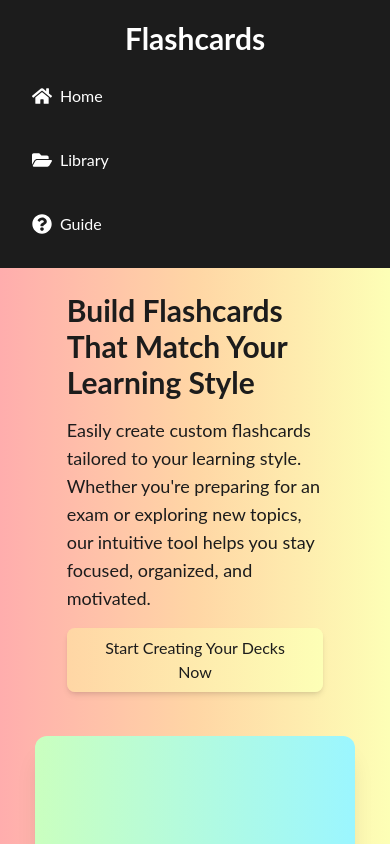
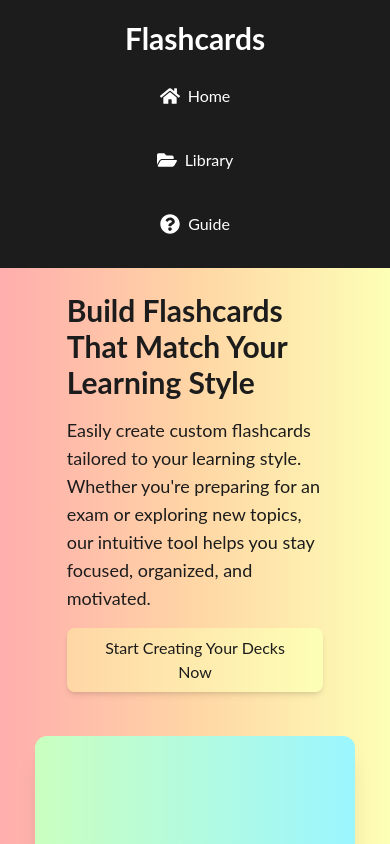
Before and after one commit to SerenePrince/Flashcards, a React (Vite) app: page / in a window 390 px wide. Shown: the top 844 px of the page. Built offline with nearby package versions, Linux system fonts and the light colour scheme.

Commit message:
Updated header flex

```diff
--- a/src/components/Header.jsx
+++ b/src/components/Header.jsx
@@ -3,7 +3,7 @@ import { Link } from "react-router-dom";
 
 function Header() {
   return (
-    <header className="bg-darkblue p-5 flex flex-col sm:flex-row justify-between items-center text-white shadow-md">
+    <header className="bg-darkblue p-5 flex flex-col sm:flex-row justify-center sm:justify-between items-center text-white shadow-md">
       {/* Title */}
       <Link to="/" className="font-bold text-3xl mb-4 sm:mb-0">
         Flashcards
@@ -11,7 +11,7 @@ function Header() {
 
       {/* Navigation */}
       <nav className="w-full">
-        <ul className="flex flex-col sm:flex-row sm:space-x-6 space-y-4 sm:space-y-0 sm:justify-end">
+        <ul className="flex flex-col sm:flex-row sm:space-x-6 space-y-4 sm:space-y-0 sm:justify-end items-center sm:items-center">
           <li>
             <Link
               to="/"
```
